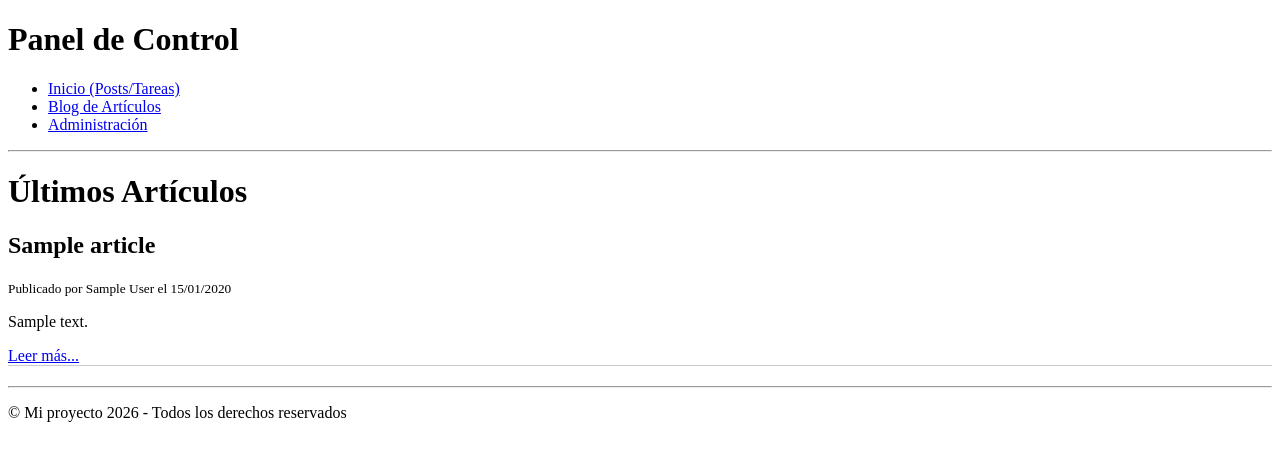
After one commit to atprofesor/Task1, a Django app: page /articles/ in a window 1280 px wide. The commit adds this page. Shown: the top 461 px of the page. Run offline with Django 5.2, Linux system fonts and the light colour scheme; tables that the repository leaves empty hold one stand-in row (values such as "Sample post").

Commit message:
lista de articulos y navegacion base

```diff
--- a/pages/models.py
+++ b/pages/models.py
@@ -1,4 +1,5 @@
 from django.db import models
+from django.utils import timezone
 
 # Create your models here.
 class post(models.Model):
@@ -6,5 +7,11 @@ class post(models.Model):
     content = models.TextField()
 
 
+class Article(models.Model):
+    title = models.CharField(max_length=200)
+    author = models.CharField(max_length=100) # Opcional por ahora
+    content = models.TextField()
+    published_date = models.DateTimeField(default=timezone.now)
+
     def __str__(self):
         return self.title
--- a/pages/urls.py
+++ b/pages/urls.py
@@ -1,6 +1,7 @@
 from django.urls import path
-from .views import HomePageView
+from .views import HomePageView, ArticleListView
 
 urlpatterns = [
-    path('', HomePageView.as_view(), name='home'),
+    path("", HomePageView.as_view(), name="home"),
+    path("articles/", ArticleListView.as_view(), name="article_list"),
 ]
--- a/pages/views.py
+++ b/pages/views.py
@@ -1,6 +1,13 @@
 from django.views.generic import ListView
 from .models import post  # <--- Agrega esta línea
+from .models import Article  # Cambiamos post por Article
 
 class HomePageView(ListView):
     template_name = "home.html"
     model = post  # Ahora Python ya sabe qué es "post"
+
+class ArticleListView(ListView):
+    model = Article
+    template_name = "article_list.html"  # Puedes crear un nuevo HTML
+    context_object_name = "articles"     # Nombre personalizado para el HTML
+    ordering = ['-published_date']       # Para que los más nuevos salgan arriba
--- a/templates/_base.html
+++ b/templates/_base.html
@@ -1,19 +1,31 @@
 <!DOCTYPE html>
-<html lang="en">
+<html lang="es">
 <head>
     <meta charset="UTF-8">
     <meta name="viewport" content="width=device-width, initial-scale=1.0">
-    <title>{% block title %}Título por defecto{% endblock %}</title>
-</head>
+    <title>{% block title %}Mi Proyecto{% endblock %}</title>
+    </head>
 <body>
-    <nav>
+    <header>
+        <h1>Panel de Control</h1>
+        <nav>
+            <ul>
+                <li><a href="{% url 'home' %}">Inicio (Posts/Tareas)</a></li>
+                <li><a href="{% url 'article_list' %}">Blog de Artículos</a></li>
+                <li><a href="/admin/">Administración</a></li>
+            </ul>
         </nav>
+    </header>
 
-    {% block content %}
-    {% endblock %}
+    <hr> <main>
+        {% block content %}
+        {% endblock %}
+    </main>
+
+    <hr>
 
     <footer>
-        <p>Mi proyecto 2026</p>
+        <p>&copy; Mi proyecto 2026 - Todos los derechos reservados</p>
     </footer>
 </body>
 </html>
--- /dev/null
+++ b/templates/article_list.html
@@ -0,0 +1,20 @@
+{% extends "_base.html" %}
+
+{% block title %}Blog de Artículos{% endblock %}
+
+{% block content %}
+    <h1>Últimos Artículos</h1>
+
+    <div class="articles-container">
+        {% for article in articles %}
+            <article style="border-bottom: 1px solid #ccc; margin-bottom: 20px;">
+                <h2>{{ article.title }}</h2>
+                <small>Publicado por {{ article.author }} el {{ article.published_date|date:"d/m/Y" }}</small>
+                <p>{{ article.content|truncatewords:30 }}</p>
+                <a href="#">Leer más...</a>
+            </article>
+        {% empty %}
+            <p>No hay artículos publicados todavía.</p>
+        {% endfor %}
+    </div>
+{% endblock %}
```
Also changed, not shown: pages/migrations/0002_article.py (added).
